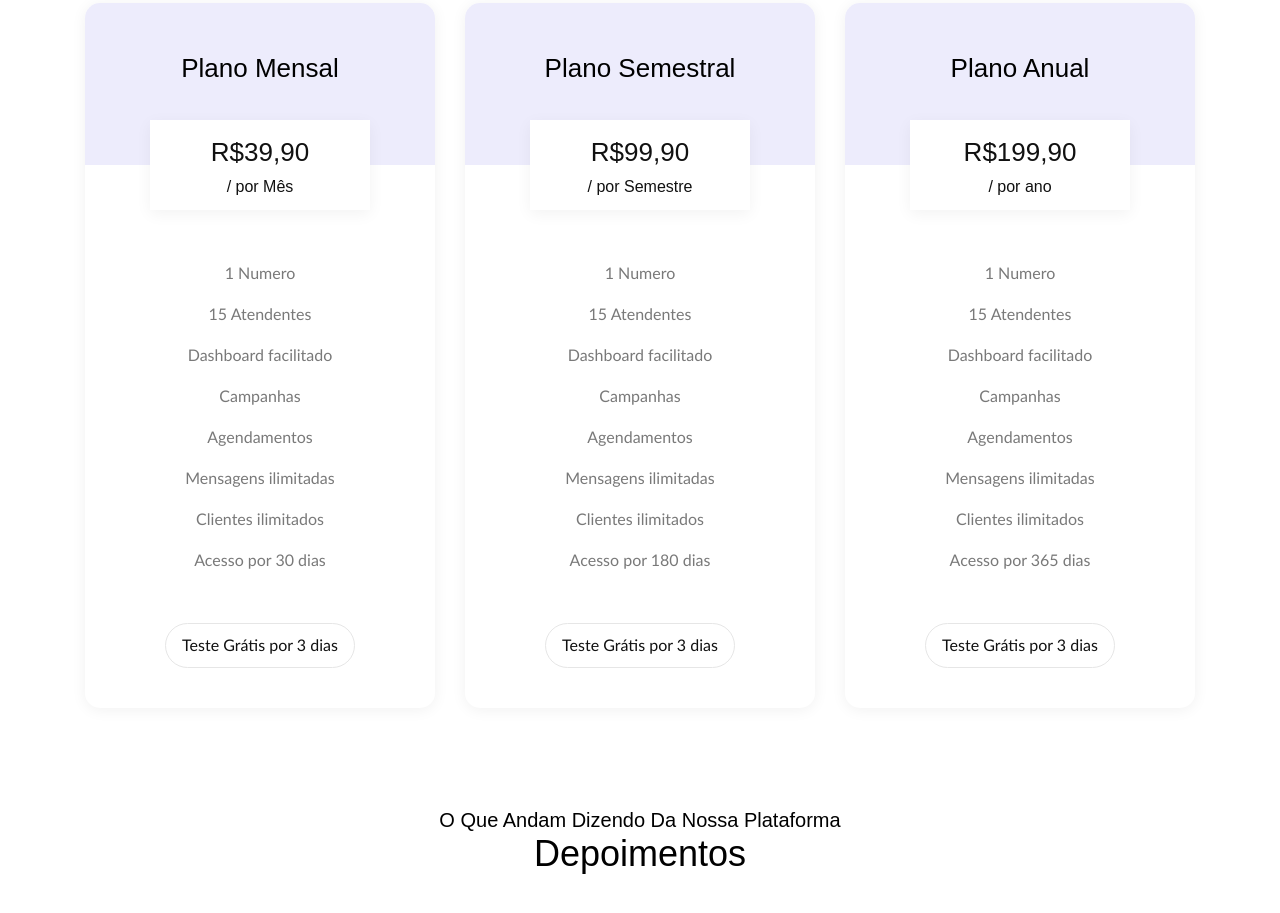
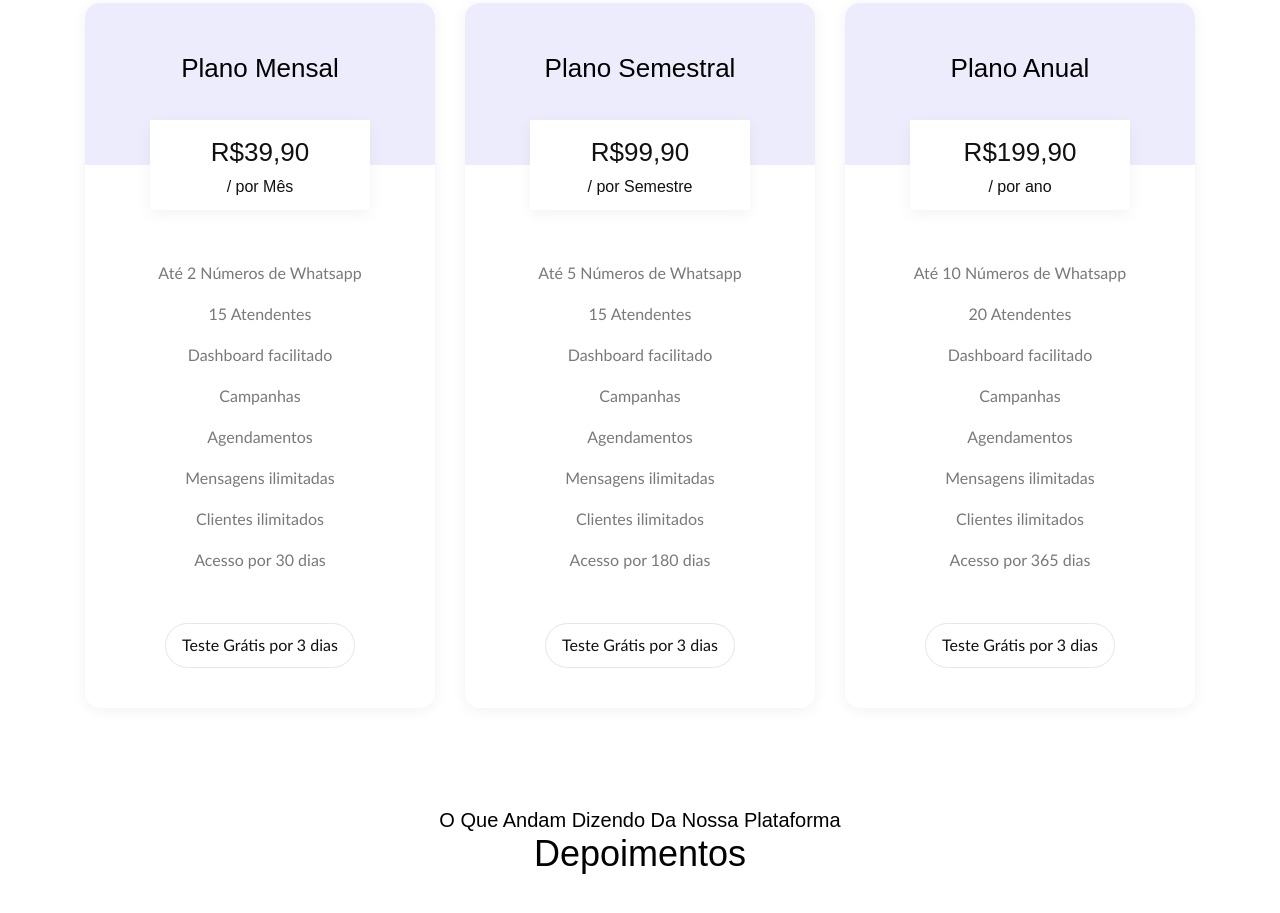
Before and after one commit to Danylo93/robo-atendimento, a plain HTML site: page index.html in a window 1280 px wide. Shown: the part 1994-2907 px from the top of the page. Drawn offline with Linux system fonts and the light colour scheme; a web font is replaced by a local one.

Commit message:
valor planos

```diff
--- a/index.html
+++ b/index.html
@@ -454,7 +454,7 @@ faster easier </h2>
                             </div>
                             <div class="soft_pricing_five_list full_width">
                                 <ul>
-                                    <li>1 Numero
+                                    <li>Até 2 Números de Whatsapp
 
                                     </li>
                                     <li>15 Atendentes
@@ -482,7 +482,7 @@ faster easier </h2>
                             </div>
                             <div class="soft_pricing_five_list full_width">
                                 <ul>
-                                    <li>1 Numero
+                                    <li>Até 5 Números de Whatsapp
 
                                     </li>
                                     <li>15 Atendentes
@@ -510,10 +510,10 @@ faster easier </h2>
                             </div>
                             <div class="soft_pricing_five_list full_width">
                                 <ul>
-                                    <li>1 Numero
+                                    <li>Até 10 Números de Whatsapp
 
                                     </li>
-                                    <li>15 Atendentes
+                                    <li>20 Atendentes
                                     </li>
                                     <li>Dashboard facilitado</li>
                                     <li>Campanhas</li>
```
